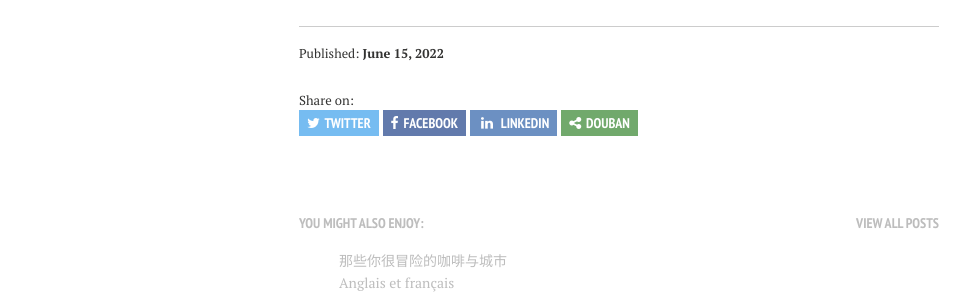
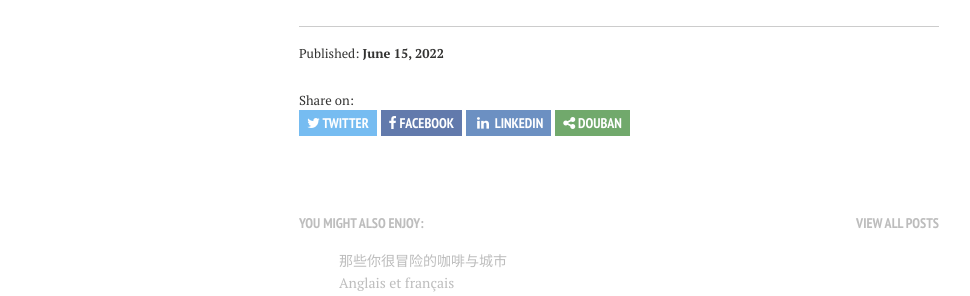
Before and after one commit to jarynzhang/jarynzhang.github.io, a Jekyll site: the page built from _posts/2022-06-15-惊蛰.md, in a window 1280 px wide. Shown: the part 1594-1890 px from the top of the page, without its empty margins (21-991 px from the left). Built offline with Jekyll 4.4.1, drawn with Linux system fonts in a browser that asks for light colours; nearby versions of some CDN libraries; our own code applies the rules of GitHub Pages for plain Markdown files.

Commit message:
mobile social share modify

```diff
--- a/_sass/page.scss
+++ b/_sass/page.scss
@@ -484,8 +484,8 @@ body {
 		display: none;
 		@media #{$medium} {
 			display: inline;
-			padding-left: 2px;
-			padding-top: 2px;
+			padding-left: 0px;
+			padding-top: 0px;
 		}
 	}
 	h4 {
```
